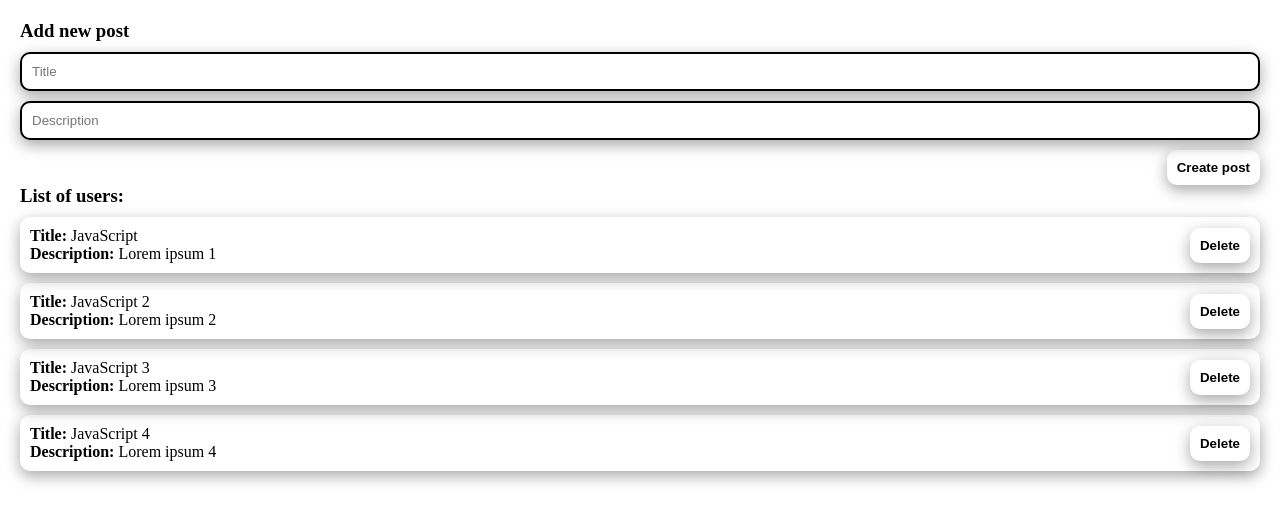
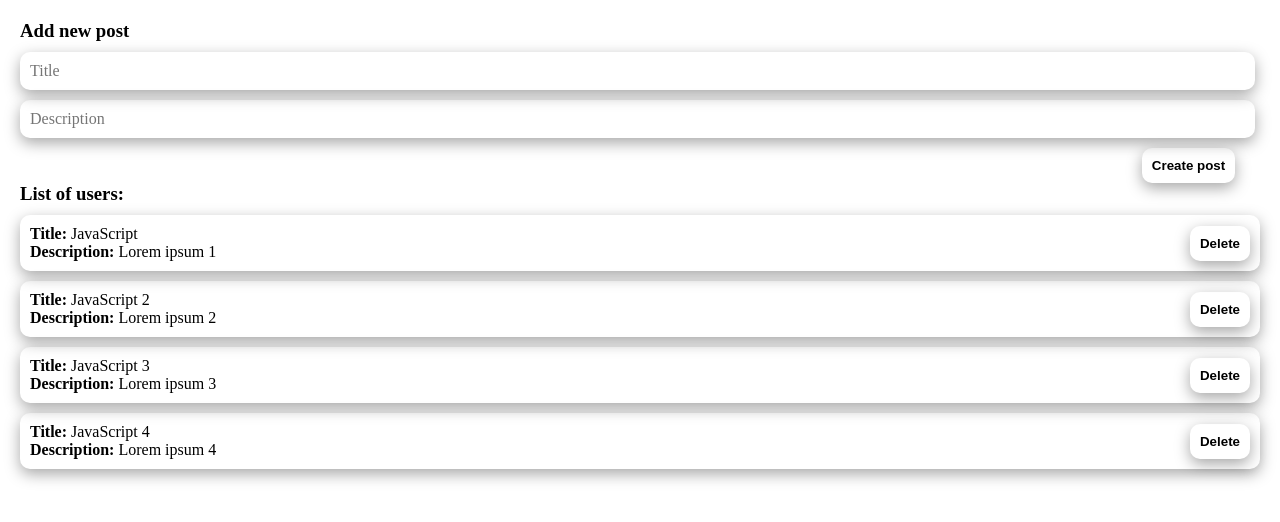
Before and after one commit to S4mm4ael/simple-blog-vue, a Vue app: page / in a window 1280 px wide. Shown: the top 522 px of the page. Built offline with nearby package versions, Linux system fonts and the light colour scheme.

Commit message:
refactor: add two binding parent-child for inputs

```diff
--- a/src/components/PostForm.vue
+++ b/src/components/PostForm.vue
@@ -46,6 +46,7 @@ export default {
 form {
   display: flex;
   flex-direction: column;
+  width: 98%;
 }
 
 .btn {
--- a/src/components/UI/InputRegular.vue
+++ b/src/components/UI/InputRegular.vue
@@ -1,18 +1,27 @@
 <template>
-  <input type="text" class="input" id="" />
+  <input :value="modelValue" @input="updateInput" type="text" class="input" id="" />
 </template>
 
 <script>
 export default {
-  name: 'InputRegular'
+  name: 'InputRegular',
+  props: {
+    modelValue: [String, Number]
+  },
+  methods: {
+    updateInput(event) {
+      this.$emit('update:modelValue', event.target.value)
+    }
+  }
 }
 </script>
 
 <style scoped>
 .input {
+  all: unset;
   width: 100%;
   cursor: pointer;
-  border: 2px solid black;
+  border: 0px solid black;
   border-radius: 10px;
   padding: 10px 10px;
   margin-top: 10px;
@@ -21,6 +30,6 @@ export default {
 }
 .input:hover,
 .input:focus {
-  border: 2px solid turquoise;
+  box-shadow: rgba(0, 255, 255, 0.35) 0px 5px 15px;
 }
 </style>
```
